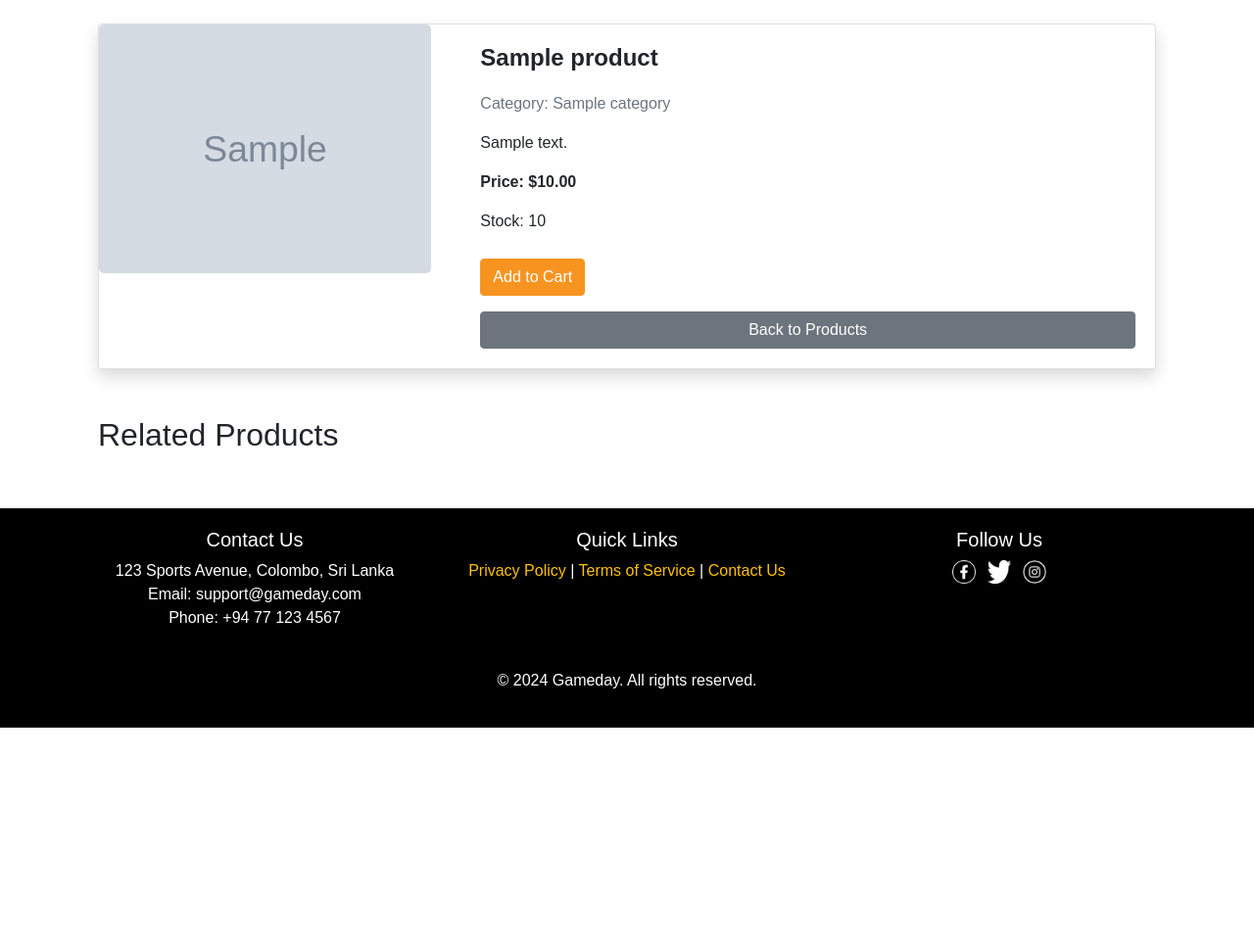
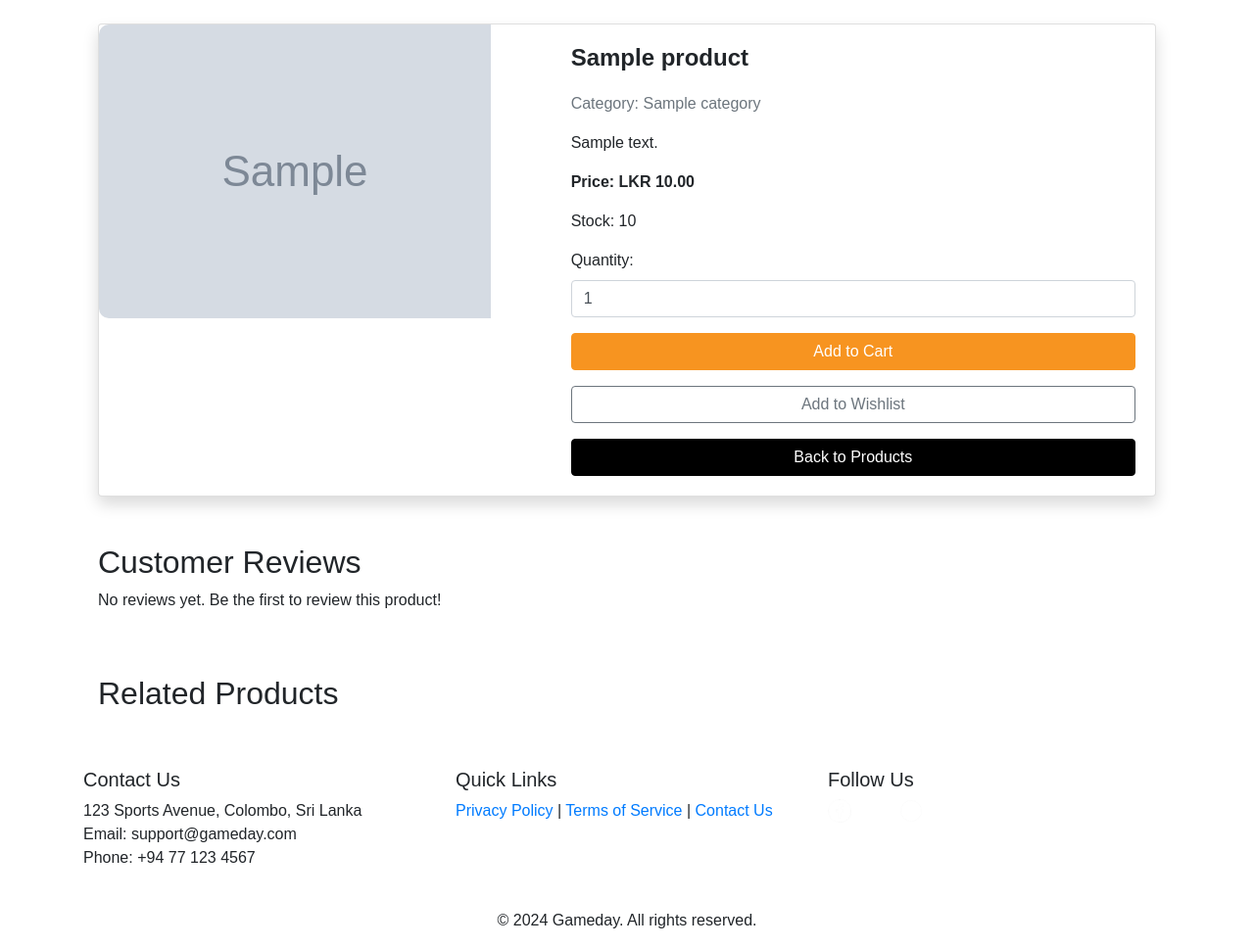
Before and after one commit to theekshanahansa/Group_11-Simple-e-commerce-system, a Django app: page /shop/product/1/ in a window 1280 px wide. Shown: the part 56-1024 px from the top of the page at 98% size. Before the commit the page ends 799 px from the top, so only its background shows below. Run offline with Django 5.2, Linux system fonts and the light colour scheme; tables that the repository leaves empty hold one stand-in row (values such as "Sample post"); grey boxes marked "Sample" are stand-in pictures; parts of the project's set-up code (start-up, migrations or seed data) failed here and were passed over; some libraries are stand-ins or nearby versions.

Commit message:
Add new design to product details page

```diff
--- a/shop/static/CSS/styles.css
+++ b/shop/static/CSS/styles.css
@@ -26,6 +26,12 @@ body {
     background-color: #f79420; /* Red color for primary buttons */
     border-color: #f79420; /* Red color for button borders */
 }
+.btn-secondary{
+    margin-top: 10px;
+    background-color: #000000; /* Red color for primary buttons */
+    border-color: #000000;
+    width:200px;
+}
 
 .btn-primary:hover {
     background-color: #000000; /* Darker red on hover */
@@ -53,11 +59,15 @@ body {
     flex-grow: 1;
 }
 
+
 .card-title {
     font-size: 1.5rem; /* Larger font size for the card title */
     font-weight: bold;
     margin-bottom: 20px;
 }
+.img-fluid.rounded-start {
+    border-top-left-radius: 10px;
+    border-bottom-left-radius: 10px;
 
 /* Form Styles */
 .form-label {
@@ -224,3 +234,21 @@ footer a {
 .auth-form-wrapper .btn-primary:hover {
     background: #0056b3;
 }
+
+.customer-reviews h2 {
+    margin-bottom: 20px;
+}
+
+.customer-reviews .card {
+    margin-bottom: 10px;
+}
+
+.customer-reviews .card-title {
+    font-size: 1.25rem;
+    font-weight: bold;
+}
+
+.customer-reviews .card-text {
+    font-size: 1rem;
+    color: #6c757d;
+}
--- a/shop/templates/shop/product_detail.html
+++ b/shop/templates/shop/product_detail.html
@@ -1,4 +1,3 @@
-<!-- product_detail.html -->
 {% extends 'shop/base.html' %}
 
 {% block title %}{{ product.name }} - Gameday{% endblock %}
@@ -7,27 +6,55 @@
 <div class="container mt-4">
     <div class="card shadow">
         <div class="row g-0">
-            <div class="col-md-4">
+            <div class="col-md-5">
                 <img src="{{ product.image.url }}" class="img-fluid rounded-start" alt="{{ product.name }}">
             </div>
-            <div class="col-md-8">
+            <div class="col-md-7">
                 <div class="card-body">
                     <h1 class="card-title">{{ product.name }}</h1>
                     <p class="card-text text-muted">Category: {{ product.category.name }}</p>
                     <p class="card-text">{{ product.description }}</p>
-                    <p class="card-text"><strong>Price: ${{ product.price }}</strong></p>
+                    <p class="card-text"><strong>Price: LKR {{ product.price }}</strong></p>
                     <p class="card-text">Stock: {{ product.stock }}</p>
 
-                    <!-- Form to add product to cart -->
+                    <!-- Add to Cart Form -->
                     <form method="post" action="{% url 'add_to_cart' product.id %}">
                         {% csrf_token %}
-                        <button type="submit" class="btn btn-primary">Add to Cart</button>
+                        <div class="form-group">
+                            <label for="quantity">Quantity:</label>
+                            <input type="number" id="quantity" name="quantity" class="form-control" value="1" min="1" max="{{ product.stock }}">
+                        </div>
+                        <button type="submit" class="btn btn-primary btn-block mt-3">Add to Cart</button>
                     </form>
 
-                    <!-- Link to go back to the list of products -->
-                    <a href="{% url 'product_list' %}" class="btn btn-secondary mt-3">Back to Products</a>
+                    <!-- Add to Wishlist -->
+                    <form method="post" action="{% url 'add_to_wishlist' product.id %}" class="mt-3">
+                        {% csrf_token %}
+                        <button type="submit" class="btn btn-outline-secondary btn-block">Add to Wishlist</button>
+                    </form>
+
+                    <!-- Back to Products Link -->
+                    <a href="{% url 'product_list' %}" class="btn btn-secondary btn-block mt-3">Back to Products</a>
                 </div>
             </div>
+        </div>
+    </div>
+
+    <!-- Customer Reviews Section -->
+    <div class="row mt-5">
+        <div class="col">
+            <h2>Customer Reviews</h2>
+            {% for review in product.reviews.all %}
+            <div class="card mb-3 shadow">
+                <div class="card-body">
+                    <h5 class="card-title">{{ review.user.username }}</h5>
+                    <p class="card-text">{{ review.comment }}</p>
+                    <p class="card-text text-muted">Rating: {{ review.rating }}/5</p>
+                </div>
+            </div>
+            {% empty %}
+            <p>No reviews yet. Be the first to review this product!</p>
+            {% endfor %}
         </div>
     </div>
 
@@ -40,12 +67,12 @@
     <div class="row">
         {% for related_product in related_products %}
         <div class="col-md-4 mb-4">
-            <div class="card h-100 shadow">
+            <div class="card h-100 shadow-sm">
                 <img src="{{ related_product.image.url }}" class="card-img-top img-fluid rounded" alt="{{ related_product.name }}">
                 <div class="card-body">
                     <h5 class="card-title">{{ related_product.name }}</h5>
-                    <p class="card-text"><strong>${{ related_product.price }}</strong></p>
-                    <a href="{% url 'product_detail' product_id=related_product.id %}" class="btn btn-primary">View Details</a>
+                    <p class="card-text"><strong>LKR {{ related_product.price }}</strong></p>
+                    <a href="{% url 'product_detail' product_id=related_product.id %}" class="btn btn-primary btn-block">View Details</a>
                 </div>
             </div>
         </div>
--- a/shop/views.py
+++ b/shop/views.py
@@ -6,7 +6,7 @@ from django.shortcuts import render, redirect
 from django.contrib.auth import login
 from .forms import UserRegistrationForm
 from .models import Category, Product
-
+from .models import Product, Category, Review
 
 def home(request):
     featured_products = Product.objects.filter(id__in=[13, 10, 8, 12, 5, 6]).union(Product.objects.all()[:0])
@@ -80,11 +80,19 @@ def product_by_category(request, category_id):
 # views.py
 from .models import Product
 
+4
+
 
 def product_detail(request, product_id):
-    product = get_object_or_404(Product, id=product_id)
+    product = get_object_or_404(Product, pk=product_id)
     related_products = Product.objects.filter(category=product.category).exclude(id=product_id)[:3]
-    return render(request, 'shop/product_detail.html', {'product': product, 'related_products': related_products})
+
+    context = {
+        'product': product,
+        'related_products': related_products,
+    }
+
+    return render(request, 'shop/product_detail.html', context)
 
 
 # View to add a product to the cart
```
